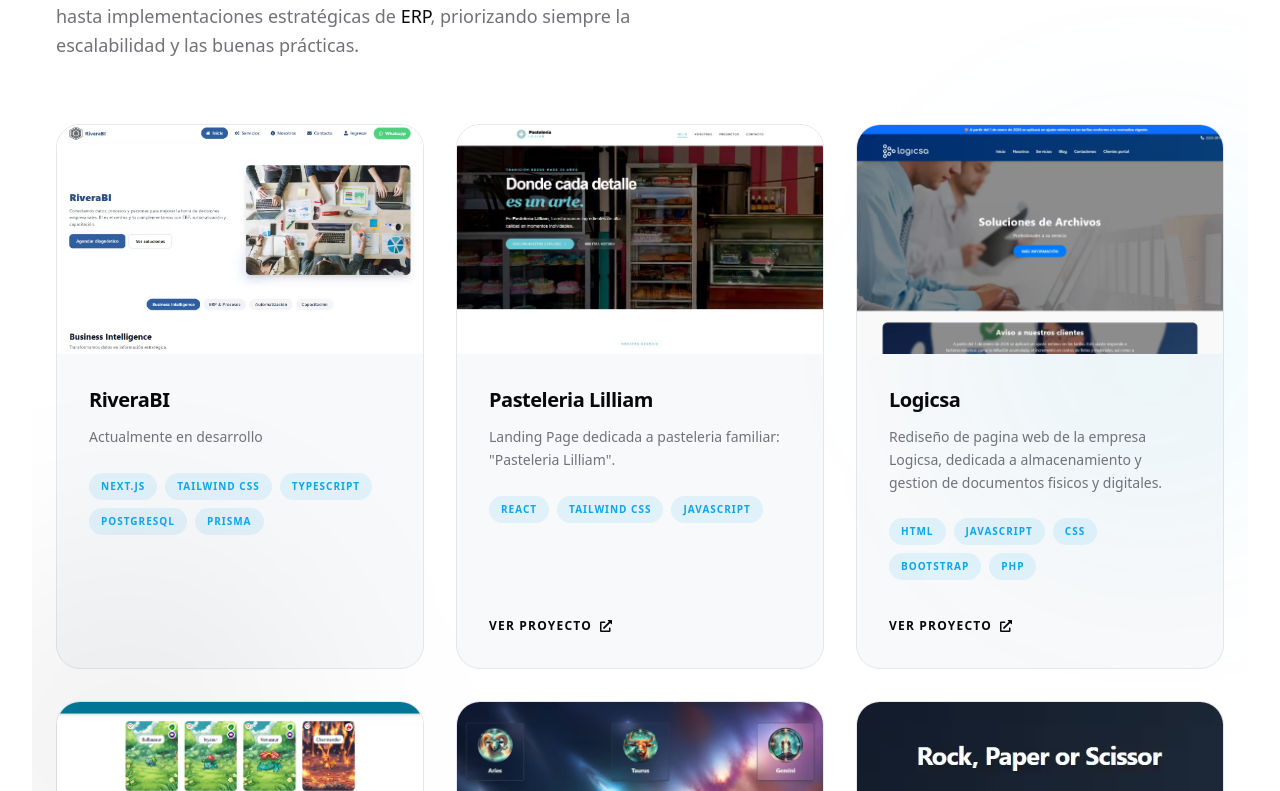
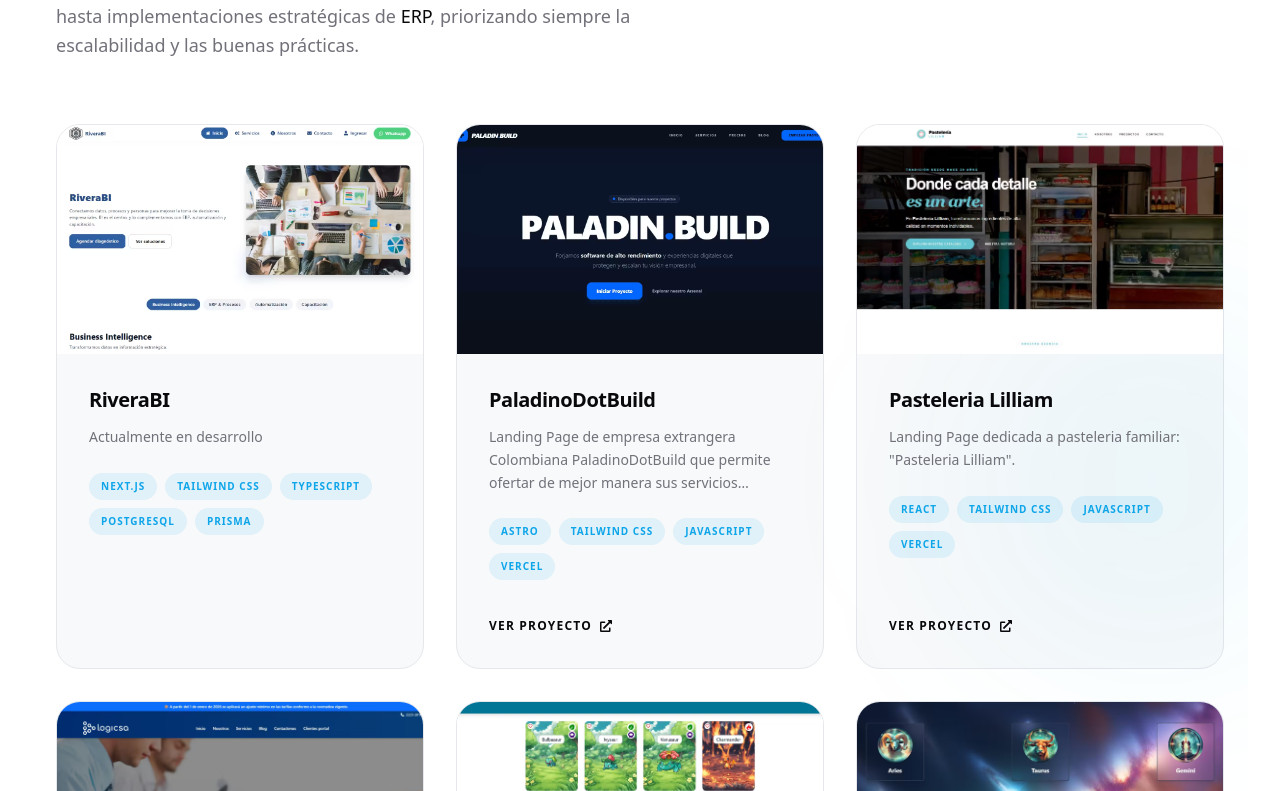
Before and after one commit to jmanzanares12/portfolio, a React (Vite) app: page / in a window 1280 px wide. Shown: the part 1109-1900 px from the top of the page. Built offline with nearby package versions, Linux system fonts and the light colour scheme.

Commit message:
Update: added new project in portfolio

```diff
--- a/src/shared/DownloadButtton.tsx
+++ b/src/shared/DownloadButtton.tsx
@@ -1,5 +1,3 @@
-import { FaDownload } from "react-icons/fa";
-
 interface DownloadButtonProps {
     href?: string;
     fileName?: string;
--- a/src/static/projectsLinks.ts
+++ b/src/static/projectsLinks.ts
@@ -4,6 +4,7 @@
 import rock_paper_scissor from '../assets/rps.avif';
 import pasteleria from '../assets/bakery.avif';
 import riverabi from '../assets/RiveraBI.avif';
+import paladino from '../assets/paladino.avif';
 
 export const projectsLinks = [
     {
@@ -14,11 +15,18 @@
         tags: ['Next.js', 'Tailwind CSS', 'TypeScript', 'PostgreSQL', 'Prisma']
     },
     {
+        name: 'PaladinoDotBuild',
+        link:'https://paladino-bice.vercel.app/',
+        description:'Landing Page de empresa extrangera Colombiana PaladinoDotBuild que permite ofertar de mejor manera sus servicios profesionales.',
+        image: paladino,
+        tags: ['Astro', 'Tailwind CSS', 'JavaScript', 'Vercel']
+    },
+    {
         name: 'Pasteleria Lilliam',
         link: 'https://www.pastelerialilliam.com/',
         description: 'Landing Page dedicada a pasteleria familiar: "Pasteleria Lilliam".',
         image: pasteleria,
-        tags: ['React', 'Tailwind CSS', 'JavaScript']
+        tags: ['React', 'Tailwind CSS', 'JavaScript', 'Vercel']
     },
     {
         name: 'Logicsa',
```
Also changed, not shown: src/assets/paladino.avif (added).
